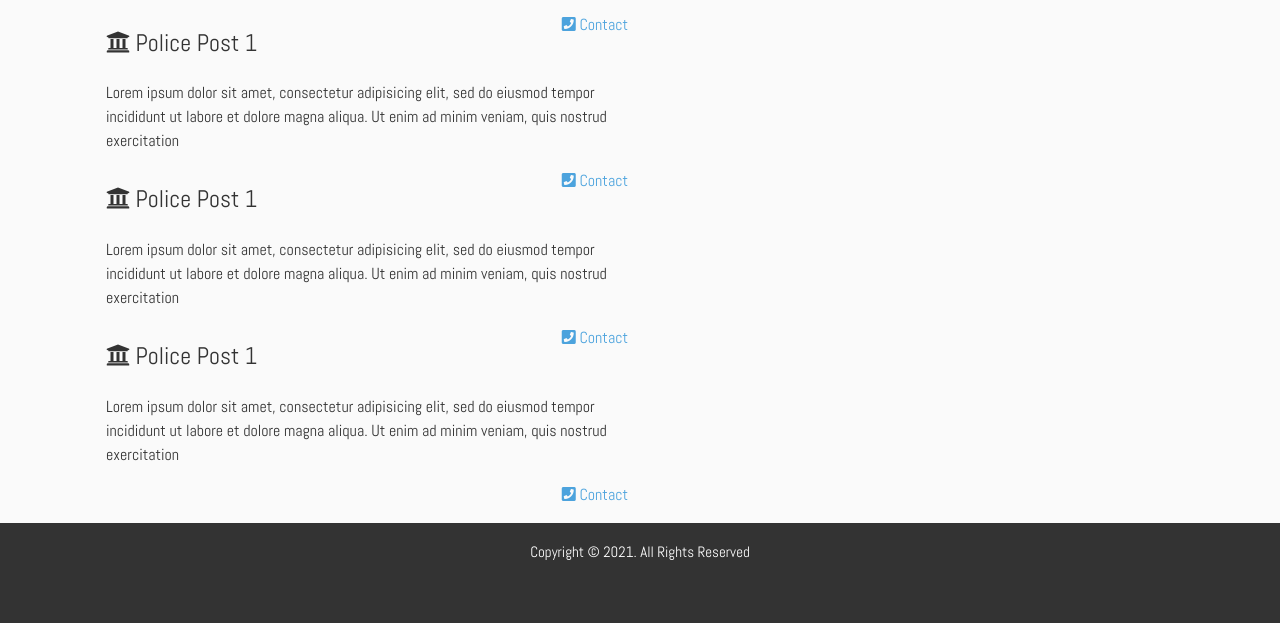
After one commit to OkothPius/CRS, a Django app: page /police-post/ in a window 1280 px wide. The commit adds this page. Shown: the part 423-1046 px from the top of the page. Run offline with Django 3.2, Linux system fonts and the light colour scheme; some libraries are stand-ins or nearby versions.

Commit message:
feat: update changes

```diff
--- a/crime/templates/crime/base.html
+++ b/crime/templates/crime/base.html
@@ -18,16 +18,17 @@
 		<nav class="navbar">
 			<ul>
 				<li><a href="{% url 'logs'%}">Home</a> </li>
-				<li><a href="{% url 'issue' %}">Issues</a> </li>
-				<li><a href="{% url 'pie-chart' %}">Logs</a> </li>
-				<li><a href="{% url 'home' %}">Visuals</a> </li>
+				<li><a href="{% url 'issue' %}">Reports</a> </li>
+				<li><a href="{% url 'pie-chart' %}">Tracks</a> </li>
+				<li><a href="{% url 'police-post' %}">Police Posts</a> </li>
+				<!-- <li><a href="{% url 'home' %}">Visuals</a> </li> -->
 				<li><a href="{% url 'about'%}">About</a></li>
 			</ul>
 
 			<!-- Authentication -->
 			<ul class="auth">
 				{% if user.is_authenticated %}
-					<li><a href="{% url 'log-create'%}">Create an Issue</a> </li>
+					<li><a href="{% url 'log-create'%}">Make a Report</a> </li>
 					<li><a href="{% url 'profile'%}">Profile</a> </li>
 					<li><a href="{% url 'logout'%}">Logout</a> </li>
 				{% else %}
@@ -38,7 +39,7 @@
 		</nav>
 		<main role="main" class="container">
 			<div class="row">
-				<div class="col-md-8">
+				<div class="col-md-12">
 					{% if messages %}
             {% for message in messages %}
               <div class="alert alert-{{ message.tags }}">
@@ -48,7 +49,7 @@
           {% endif %}
 					{% block content %}{% endblock content%}
 				</div>
-				<div class="col-md-4">
+				<!-- <div class="col-md-4">
           <div class="content-section">
             <h3>CRS Sidebar</h3>
             <p class="text-muted">To Know More About the System.
@@ -62,7 +63,7 @@
               </ul>
             </p>
           </div>
-        </div>
+        </div> -->
 			</div>
 		</main>
 
--- a/crime/templates/crime/issues.html
+++ b/crime/templates/crime/issues.html
@@ -11,11 +11,11 @@
         <a class="" style="color: #4ca3dd; float:right;" href="#"><i class="fa fa-arrow-right" aria-hidden="true"></i> Learn More</a>
       </div>
 
-      <div class="col-sm-6">
+      <!-- <div class="col-sm-6">
         <h3 class="py-3 mx-0" style="color: #065535;">{{ issue.case }}</h3>
         <p>{{issue.details}}</p>
         <a class="" style="color: #4ca3dd; float:right;" href="#"><i class="fa fa-arrow-right" aria-hidden="true"></i> Learn More</a>
-      </div>
+      </div> -->
     </div>
     {% endfor %}
   </section>
--- /dev/null
+++ b/crime/templates/crime/police_post.html
@@ -0,0 +1,60 @@
+{% extends 'crime/base.html'%}
+
+{% block content %}
+<div class="container">
+  <div class="row">
+    <div class="col-sm-6 py-3">
+      <h4 class="py-3"><i class="fa fa-university" aria-hidden="true"></i> Mandera OCPD Office 046-52003</h4>
+      <p>
+        Lorem ipsum dolor sit amet, consectetur adipisicing elit, sed do eiusmod
+        tempor incididunt ut labore et dolore magna aliqua. Ut enim ad minim veniam,
+        quis nostrud exercitation
+      </p>
+      <a style="color: #4ca3dd; float:right; href="#"><i class="fa fa-phone-square" aria-hidden="true"></i> Contact</a>
+
+      <h4 class="py-3"><i class="fa fa-university" aria-hidden="true"></i> Police Post 1</h4>
+      <p>
+        Lorem ipsum dolor sit amet, consectetur adipisicing elit, sed do eiusmod
+        tempor incididunt ut labore et dolore magna aliqua. Ut enim ad minim veniam,
+        quis nostrud exercitation
+      </p>
+      <a style="color: #4ca3dd; float:right; href="#"><i class="fa fa-phone-square" aria-hidden="true"></i> Contact</a>
+
+      <h4 class="py-3"><i class="fa fa-university" aria-hidden="true"></i> Police Post 1</h4>
+      <p>
+        Lorem ipsum dolor sit amet, consectetur adipisicing elit, sed do eiusmod
+        tempor incididunt ut labore et dolore magna aliqua. Ut enim ad minim veniam,
+        quis nostrud exercitation
+      </p>
+      <a style="color: #4ca3dd; float:right; href="#"><i class="fa fa-phone-square" aria-hidden="true"></i> Contact</a>
+
+      <h4 class="py-3"><i class="fa fa-university" aria-hidden="true"></i> Police Post 1</h4>
+      <p>
+        Lorem ipsum dolor sit amet, consectetur adipisicing elit, sed do eiusmod
+        tempor incididunt ut labore et dolore magna aliqua. Ut enim ad minim veniam,
+        quis nostrud exercitation
+      </p>
+      <a style="color: #4ca3dd; float:right; href="#"><i class="fa fa-phone-square" aria-hidden="true"></i> Contact</a>
+
+      <h4 class="py-3"><i class="fa fa-university" aria-hidden="true"></i> Police Post 1</h4>
+      <p>
+        Lorem ipsum dolor sit amet, consectetur adipisicing elit, sed do eiusmod
+        tempor incididunt ut labore et dolore magna aliqua. Ut enim ad minim veniam,
+        quis nostrud exercitation
+      </p>
+      <a style="color: #4ca3dd; float:right; href="#"><i class="fa fa-phone-square" aria-hidden="true"></i> Contact</a>
+    </div>
+
+    <div class="col-sm-6 py-3">
+      <div class="img">
+        <img style="float:right;" src="crime/static/crime_banner.jpeg" alt="banners">
+        <!-- <script src="django_crime/images/crime_banner.jpeg" charset="utf-8"></script> -->
+      </div>
+      <!-- /home/oruko/Documents/Django/django_crime/images -->
+
+    </div>
+  </div>
+
+</div>
+
+{% endblock %}
--- a/crime/urls.py
+++ b/crime/urls.py
@@ -9,5 +9,6 @@ urlpatterns = [
     path('issues/', views.issue, name='issue'),
     path('pie-chart/', views.pie_chart, name='pie-chart'),
     path('report-chart/', views.report_chart, name='report-chart'),
+    path('police-post/', views.police_post, name='police-post'),
     path('about/', views.about, name='about'),
 ]
--- a/crime/views.py
+++ b/crime/views.py
@@ -23,6 +23,8 @@ def issue(request):
 	}
 	return render(request, 'crime/issues.html', context)
 
+def police_post(request):
+	return render(request, 'crime/police_post.html')
 
 def about(request):
  return render(request, 'crime/about.html')
```
